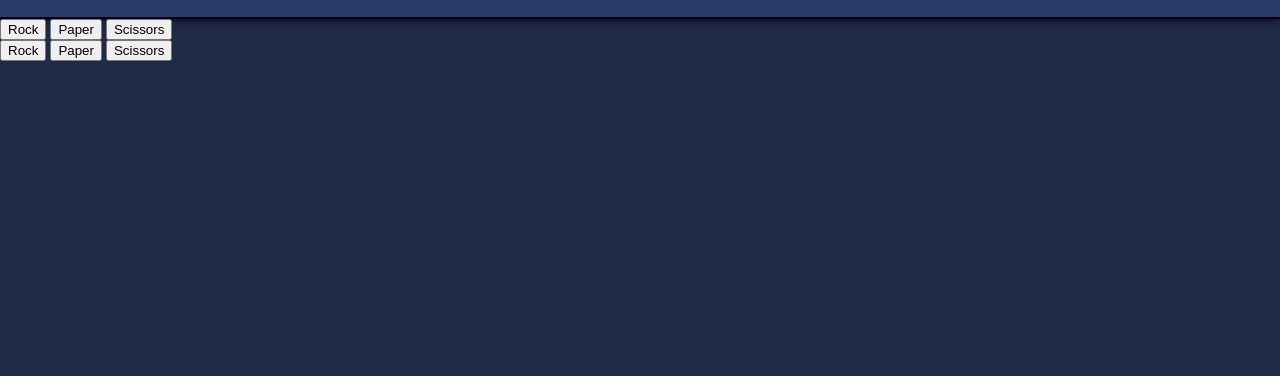
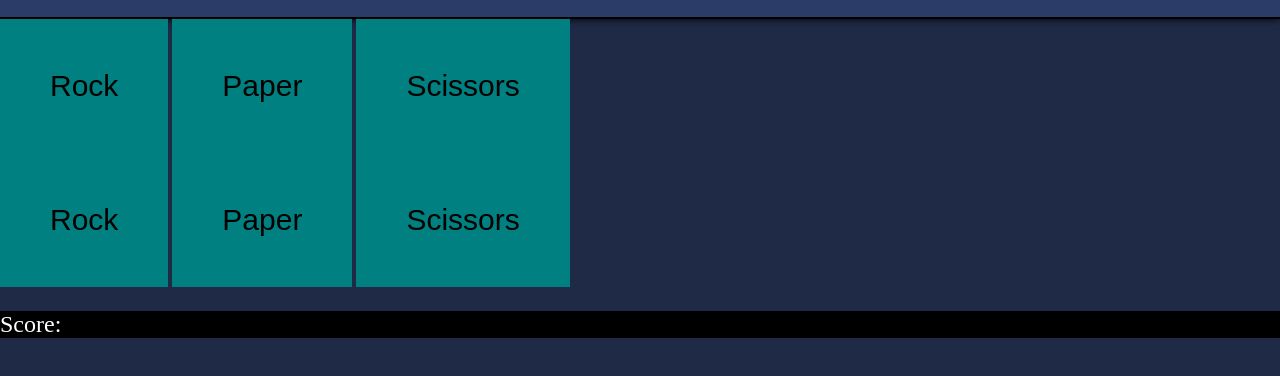
Before and after one commit to yomizana/rock-paper-scissors, a plain HTML site: page index.html in a window 1280 px wide. Shown: the part 50-426 px from the top of the page. Drawn offline with Linux system fonts and the light colour scheme.

Commit message:
Redesign buttons

```diff
--- a/index.html
+++ b/index.html
@@ -23,7 +23,8 @@
                 <button id="scissors">Scissors</button>
             </div>
             <div class="results">
-                <p></p>
+                <p id="score">Score:</p>
+                <p id="message"></p>
             </div>
         </div>
         <div class="footer">
--- a/style.css
+++ b/style.css
@@ -13,3 +13,23 @@ body {
     border-bottom: solid 2px black;
     box-shadow: 0 0 8px black;
 }
+
+.results {
+    background-color: black;
+}
+
+button {
+    background-color: teal;
+    border-style: none;
+    padding: 50px;
+    font-size: 30px;
+}
+
+button:hover {
+    background-color: red;
+}
+
+p {
+    color: white;
+    font-size: 24px;
+}
```
